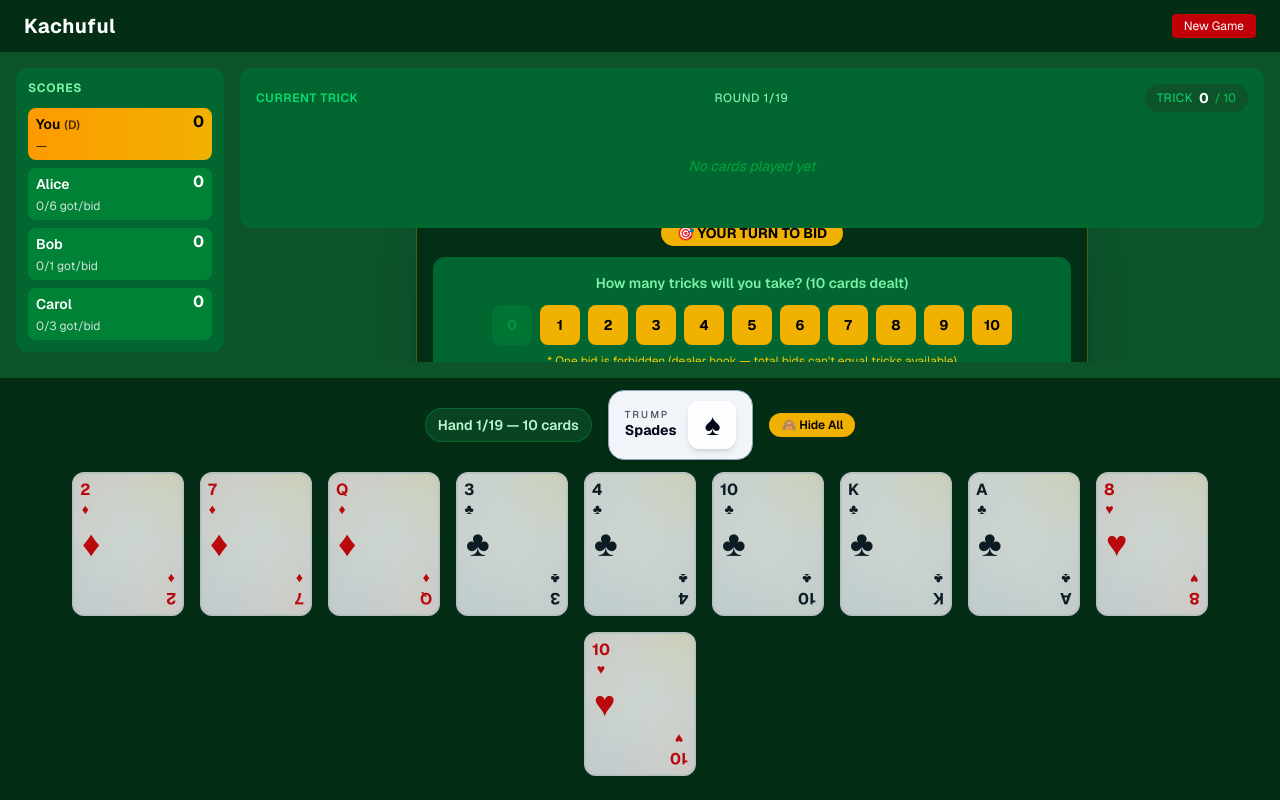
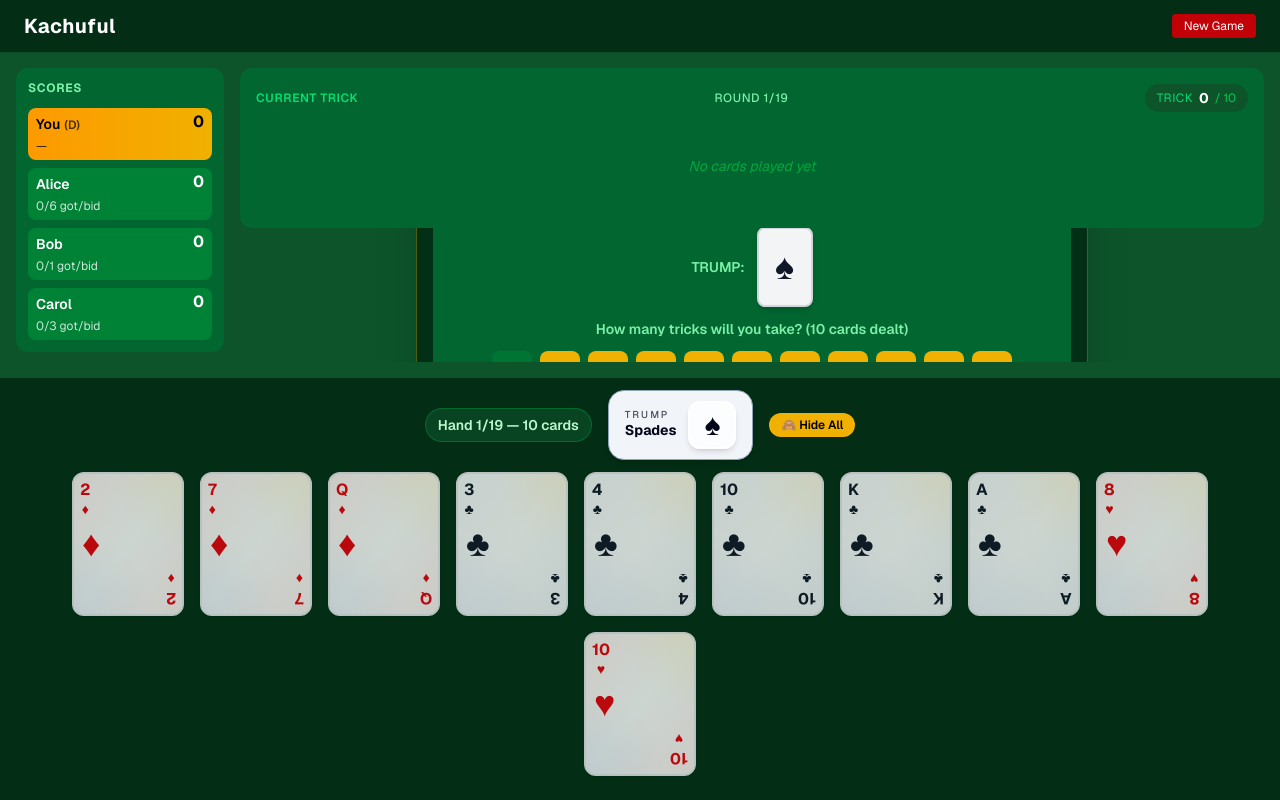
Before and after one commit to RahulDoshi099/kachuful, a Next.js app: page /game in a window 1280 px wide. Built offline with nearby package versions, Linux system fonts and the light colour scheme.

Commit message:
feat(game): add trump suit display to BiddingPanel and update layout for better visibility

```diff
--- a/app/game/page.tsx
+++ b/app/game/page.tsx
@@ -153,6 +153,7 @@ export default function GamePage() {
                   validBids={getValidBids(state, HUMAN_ID)}
                   handSize={state.currentHandSize}
                   onBid={handleBid}
+                  trumpSuit={state.trumpSuit}
                 />
               </div>
             )}
--- a/app/room/[code]/page.tsx
+++ b/app/room/[code]/page.tsx
@@ -276,7 +276,7 @@ export default function RoomPage({ params }: { params: Promise<{ code: string }>
         {/* Main game area */}
         <div className="order-2 lg:order-1 flex-1 flex flex-col gap-2 sm:gap-3 lg:gap-4 min-h-0 overflow-hidden">
           {showCenterTimer && currentPlayer && (
-            <div className="flex items-center justify-center">
+            <div className="flex items-center justify-center shrink-0">
               <div className="flex items-center gap-2 sm:gap-3 rounded-2xl px-3 sm:px-4 py-2 sm:py-2.5 bg-green-950/80 border border-green-600/60 shadow max-w-full">
                 <div className="text-center leading-tight">
                   <p className="text-[11px] uppercase tracking-wider text-green-400">Current Turn</p>
@@ -318,7 +318,7 @@ export default function RoomPage({ params }: { params: Promise<{ code: string }>
           )}
 
           {gameState.phase === 'roundEnd' && (
-            <div className="w-full bg-green-800 rounded-xl p-3 sm:p-4">
+            <div className="w-full flex-shrink-0 max-h-[40vh] overflow-hidden">
               <RoundSummary
                 players={gameState.players}
                 onContinue={isHost ? handleNextRound : undefined}
@@ -327,6 +327,8 @@ export default function RoomPage({ params }: { params: Promise<{ code: string }>
             </div>
           )}
 
+          {gameState.phase !== 'roundEnd' && (
+            <>
               <TrickArea
                 trick={gameState.currentTrick}
                 players={gameState.players}
@@ -337,7 +339,7 @@ export default function RoomPage({ params }: { params: Promise<{ code: string }>
                 totalHands={gameState.handSizes.length}
               />
 
-          <div className={`${gameState.phase === 'roundEnd' ? 'hidden' : 'flex-1'} min-h-0 flex items-center justify-center overflow-y-auto`}>
+              <div className="flex-1 min-h-0 flex items-center justify-center overflow-y-auto">
                 {gameState.phase === 'bidding' && !isMyTurn && (
                   <div className="text-center py-4 px-4 rounded-2xl bg-green-950/70 border border-green-700/50 shadow-lg max-w-xl w-full">
                     <div className="text-green-300 animate-pulse text-base sm:text-lg mb-2">
@@ -370,6 +372,8 @@ export default function RoomPage({ params }: { params: Promise<{ code: string }>
                   </div>
                 )}
               </div>
+            </>
+          )}
         </div>
 
         {/* Scoreboard - hidden on mobile, visible on lg+ */}
@@ -403,6 +407,7 @@ export default function RoomPage({ params }: { params: Promise<{ code: string }>
               validBids={getValidBids(gameState, playerId)}
               handSize={gameState.currentHandSize}
               onBid={handleBid}
+              trumpSuit={gameState.trumpSuit}
             />
           </div>
         </div>
--- a/components/BiddingPanel.tsx
+++ b/components/BiddingPanel.tsx
@@ -4,11 +4,42 @@ interface Props {
   validBids: number[];
   handSize: number;
   onBid: (bid: number) => void;
+  trumpSuit?: string;
 }
 
-export default function BiddingPanel({ validBids, handSize, onBid }: Props) {
+const SUIT_SYMBOLS: Record<string, string> = {
+  spades: '♠',
+  hearts: '♥',
+  diamonds: '♦',
+  clubs: '♣',
+};
+
+const SUIT_COLORS: Record<string, string> = {
+  spades: 'text-gray-900',
+  clubs: 'text-gray-900',
+  hearts: 'text-red-600',
+  diamonds: 'text-red-600',
+};
+
+export default function BiddingPanel({ validBids, handSize, onBid, trumpSuit }: Props) {
+  const trumpSymbol = trumpSuit ? SUIT_SYMBOLS[trumpSuit] : null;
+  const trumpColor = trumpSuit ? SUIT_COLORS[trumpSuit] : '';
+  const trumpBgColor = trumpSuit === 'hearts' || trumpSuit === 'diamonds'
+    ? 'bg-red-100 border-red-300'
+    : 'bg-gray-100 border-gray-300';
+
   return (
     <div className="bg-green-800 rounded-xl p-3 sm:p-4 text-center">
+      {trumpSuit && (
+        <div className="mb-3 flex items-center justify-center gap-3">
+          <span className="text-xs sm:text-sm text-green-300 font-semibold">TRUMP:</span>
+          <div className={`w-12 h-16 sm:w-14 sm:h-20 rounded-lg border-2 ${trumpBgColor} flex items-center justify-center shadow-md`}>
+            <span className={`text-3xl sm:text-4xl font-bold ${trumpColor}`}>
+              {trumpSymbol}
+            </span>
+          </div>
+        </div>
+      )}
       <p className="text-xs sm:text-sm text-green-300 mb-3 font-semibold">
         How many tricks will you take? ({handSize} cards dealt)
       </p>
--- a/components/RoundSummary.tsx
+++ b/components/RoundSummary.tsx
@@ -26,46 +26,56 @@ export default function RoundSummary({ players, onContinue, isHost = true }: Pro
   }, []);
 
   return (
-    <div className="relative bg-green-800 rounded-xl p-3 sm:p-4 text-center">
+    <div className="relative bg-green-800 rounded-xl p-2 sm:p-3 text-center max-h-[60vh] overflow-y-auto flex flex-col">
       {/* Winner banner — shows for 5 seconds */}
       {showWinner && roundWinner && (
-        <div className="absolute inset-x-0 -top-12 sm:-top-14 flex justify-center z-10 pointer-events-none px-2">
-          <div className="bg-yellow-400 text-black font-bold px-4 sm:px-6 py-2 rounded-full shadow-lg text-sm sm:text-lg animate-bounce max-w-full truncate">
-            🏆 {roundWinner.name} wins the round!
+        <div className="mb-2 flex justify-center z-10 px-2">
+          <div className="bg-yellow-400 text-black font-bold px-3 sm:px-4 py-1.5 rounded-full shadow-lg text-xs sm:text-sm animate-bounce max-w-full truncate">
+            🏆 {roundWinner.name} wins!
           </div>
         </div>
       )}
 
-      <h2 className="font-bold text-base sm:text-lg mb-3">Round Over</h2>
-      <div className="grid grid-cols-1 sm:grid-cols-2 lg:grid-cols-3 gap-3 sm:gap-4 mb-4">
+      <h2 className="font-bold text-sm sm:text-base mb-2">Round Over</h2>
+
+      {/* Compact List Format */}
+      <div className="flex-1 space-y-1.5 mb-3 min-h-0 overflow-y-auto">
         {[...players].sort((a, b) => b.score - a.score).map((p) => {
           const hit = p.bid !== null && p.tricksTaken === p.bid;
           const roundPoints = hit ? 10 + p.bid! : 0;
           return (
             <div
               key={p.id}
-              className={`rounded-lg px-3 sm:px-4 py-2 text-sm ${hit ? 'bg-yellow-600 text-black' : 'bg-green-700'}`}
+              className={`rounded-lg px-2.5 sm:px-3 py-1.5 text-xs sm:text-sm flex items-center justify-between gap-2 ${
+                hit ? 'bg-yellow-600 text-black' : 'bg-green-700'
+              }`}
             >
-              <div className="font-bold truncate">{p.name}</div>
-              <div>Bid {p.bid} · Got {p.tricksTaken}</div>
-              <div className={hit ? 'font-bold' : 'opacity-60'}>
-                {hit ? `+${roundPoints}` : '0 pts'}
+              <div className="flex items-center gap-2 min-w-0 flex-1">
+                <span className="font-bold truncate">{p.name}</span>
+                <span className="text-xs opacity-75 shrink-0">Bid {p.bid}</span>
               </div>
-              <div className="text-xs mt-1 opacity-80">Total: {p.score}</div>
+              <div className="flex items-center gap-2 shrink-0">
+                <span className="opacity-75">{p.tricksTaken}</span>
+                <span className="font-bold">{hit ? `+${roundPoints}` : '0'}</span>
+              </div>
             </div>
           );
         })}
       </div>
+
+      {/* Button - always visible at bottom */}
+      <div className="flex-shrink-0 pt-2 border-t border-green-600/50 mt-auto">
         {isHost && onContinue ? (
           <button
             onClick={onContinue}
-          className="bg-yellow-500 hover:bg-yellow-400 text-black font-bold px-6 py-2 rounded-lg transition-colors w-full sm:w-auto"
+            className="w-full bg-yellow-500 hover:bg-yellow-400 text-black font-bold px-4 py-2 rounded-lg transition-colors text-sm sm:text-base"
           >
             Next Hand →
           </button>
         ) : (
-        <p className="text-green-400 animate-pulse text-sm">Waiting for host to continue...</p>
+          <p className="text-green-400 animate-pulse text-xs sm:text-sm py-2">Waiting for host...</p>
         )}
+      </div>
     </div>
   );
 }
```
Lines whose indentation alone changed are shown as unchanged.
